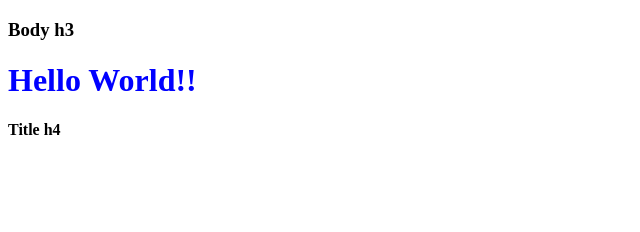
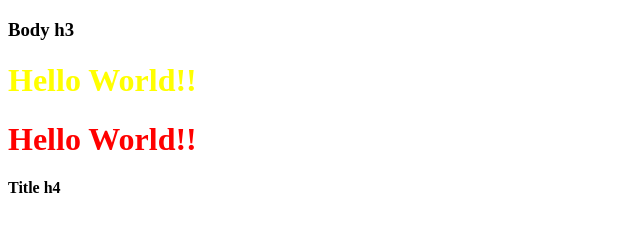
Before and after one commit to ahmadtech199/hello, a plain HTML site: page index.html in a window 1280 px wide. Shown: the whole page, without its empty margins (0-640 px from the left). Drawn offline with Linux system fonts and the light colour scheme.

Commit message:
Edite syle in line code

```diff
--- a/index.html
+++ b/index.html
@@ -9,7 +9,8 @@
 
 <body>
     <h3>Body h3</h3>
-    <h1 style="color:blue;">Hello World!!</h1>
+    <h1 style="color:yellow;">Hello World!!</h1>
+    <h1 style="color:red;">Hello World!!</h1>
     <h4>Title h4
         <h4>
 </body>
```
